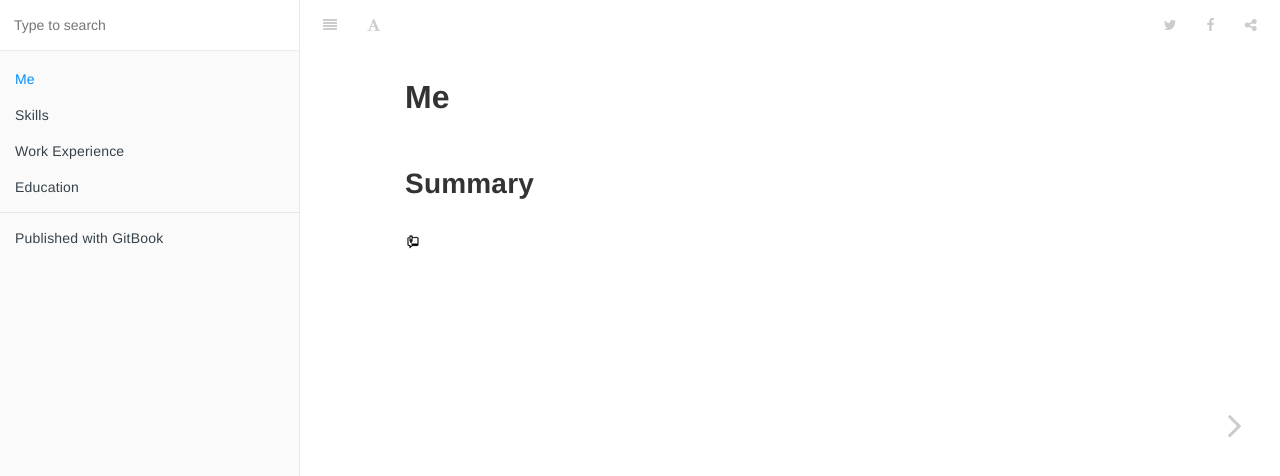
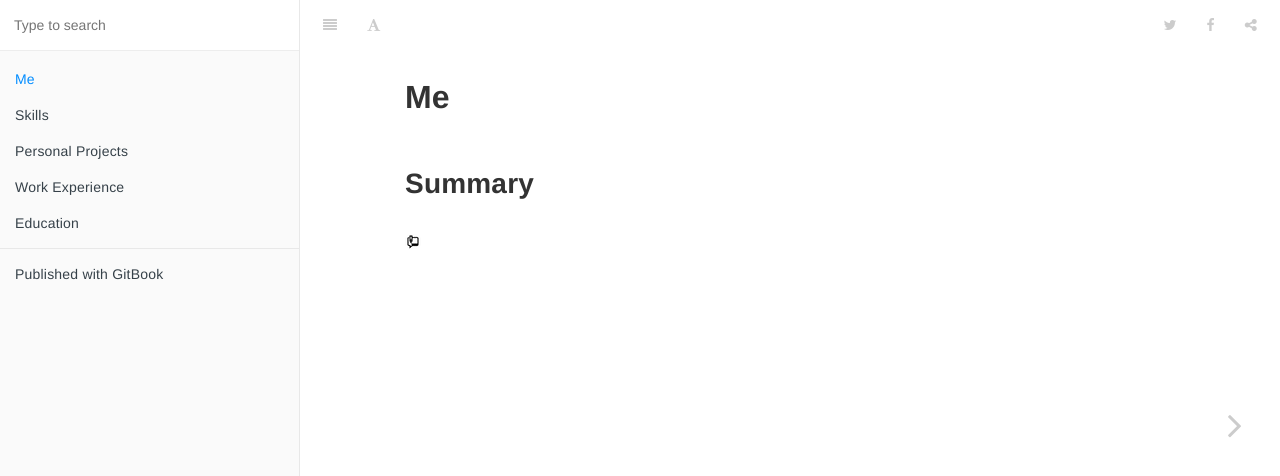
Before and after one commit to simonjisu/resume, a plain HTML site: page index.html in a window 1280 px wide. Shown: the top 476 px of the page. Drawn offline with Linux system fonts and the light colour scheme; no server answers.

Commit message:
Update docs

```diff
--- a/index.html
+++ b/index.html
@@ -113,7 +113,20 @@
 
         </li>
 
-        <li class="chapter " data-level="1.3" data-path="work-experience.html">
+        <li class="chapter " data-level="1.3" data-path="personal-projects.html">
+
+                <a href="personal-projects.html">
+
+
+                    Personal Projects
+
+                </a>
+
+
+
+        </li>
+
+        <li class="chapter " data-level="1.4" data-path="work-experience.html">
 
                 <a href="work-experience.html">
 
@@ -126,7 +139,7 @@
 
         </li>
 
-        <li class="chapter " data-level="1.4" data-path="education.html">
+        <li class="chapter " data-level="1.5" data-path="education.html">
 
                 <a href="education.html">
 
@@ -226,7 +239,7 @@
     <script>
         var gitbook = gitbook || [];
         gitbook.push(function() {
-            gitbook.page.hasChanged({"page":{"description":"Introduce Myself","title":"Me","level":"1.1","depth":1,"next":{"title":"Skills","level":"1.2","depth":1,"path":"skills.md","ref":"skills.md","articles":[]},"dir":"ltr"},"config":{"gitbook":"*","theme":"default","variables":{},"plugins":[],"pluginsConfig":{"highlight":{},"search":{},"lunr":{"maxIndexSize":1000000,"ignoreSpecialCharacters":false},"sharing":{"facebook":true,"twitter":true,"google":false,"weibo":false,"instapaper":false,"vk":false,"all":["facebook","google","twitter","weibo","instapaper"]},"fontsettings":{"theme":"white","family":"sans","size":2},"theme-default":{"styles":{"website":"styles/website.css","pdf":"styles/pdf.css","epub":"styles/epub.css","mobi":"styles/mobi.css","ebook":"styles/ebook.css","print":"styles/print.css"},"showLevel":false}},"structure":{"langs":"LANGS.md","readme":"README.md","glossary":"GLOSSARY.md","summary":"SUMMARY.md"},"pdf":{"pageNumbers":true,"fontSize":12,"fontFamily":"Arial","paperSize":"a4","chapterMark":"pagebreak","pageBreaksBefore":"/","margin":{"right":62,"left":62,"top":56,"bottom":56}},"styles":{"website":"styles/website.css","pdf":"styles/pdf.css","epub":"styles/epub.css","mobi":"styles/mobi.css","ebook":"styles/ebook.css","print":"styles/print.css"}},"file":{"path":"README.md","mtime":"2018-09-06T09:02:18.479Z","type":"markdown"},"gitbook":{"version":"3.2.3","time":"2018-09-06T16:30:21.386Z"},"basePath":".","book":{"language":""}});
+            gitbook.page.hasChanged({"page":{"description":"Introduce Myself","title":"Me","level":"1.1","depth":1,"next":{"title":"Skills","level":"1.2","depth":1,"path":"skills.md","ref":"skills.md","articles":[]},"dir":"ltr"},"config":{"gitbook":"*","theme":"default","variables":{},"plugins":[],"pluginsConfig":{"highlight":{},"search":{},"lunr":{"maxIndexSize":1000000,"ignoreSpecialCharacters":false},"sharing":{"facebook":true,"twitter":true,"google":false,"weibo":false,"instapaper":false,"vk":false,"all":["facebook","google","twitter","weibo","instapaper"]},"fontsettings":{"theme":"white","family":"sans","size":2},"theme-default":{"styles":{"website":"styles/website.css","pdf":"styles/pdf.css","epub":"styles/epub.css","mobi":"styles/mobi.css","ebook":"styles/ebook.css","print":"styles/print.css"},"showLevel":false}},"structure":{"langs":"LANGS.md","readme":"README.md","glossary":"GLOSSARY.md","summary":"SUMMARY.md"},"pdf":{"pageNumbers":true,"fontSize":12,"fontFamily":"Arial","paperSize":"a4","chapterMark":"pagebreak","pageBreaksBefore":"/","margin":{"right":62,"left":62,"top":56,"bottom":56}},"styles":{"website":"styles/website.css","pdf":"styles/pdf.css","epub":"styles/epub.css","mobi":"styles/mobi.css","ebook":"styles/ebook.css","print":"styles/print.css"}},"file":{"path":"README.md","mtime":"2018-09-06T09:02:18.479Z","type":"markdown"},"gitbook":{"version":"3.2.3","time":"2018-09-06T16:31:03.075Z"},"basePath":".","book":{"language":""}});
         });
     </script>
 </div>
```
